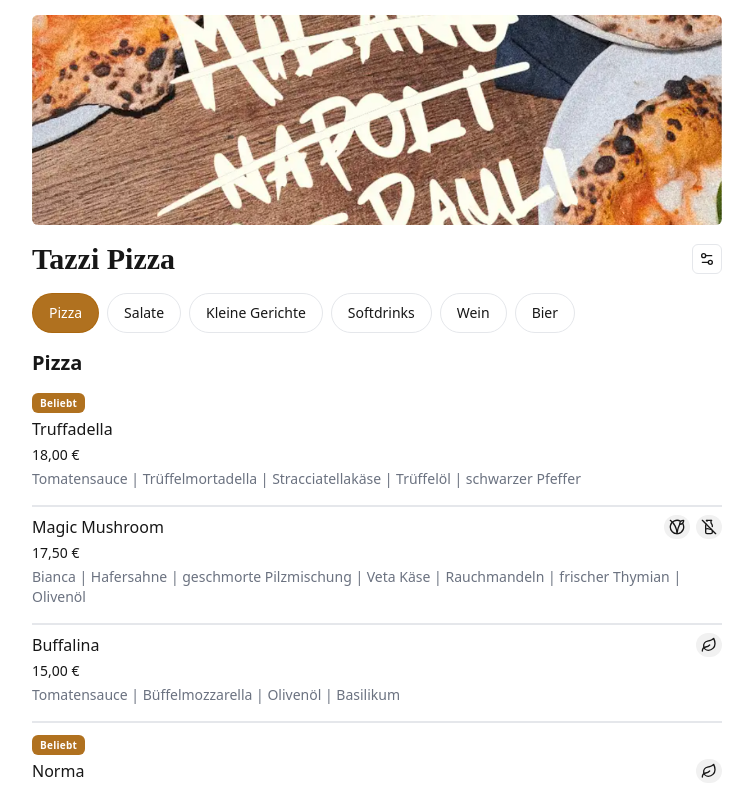
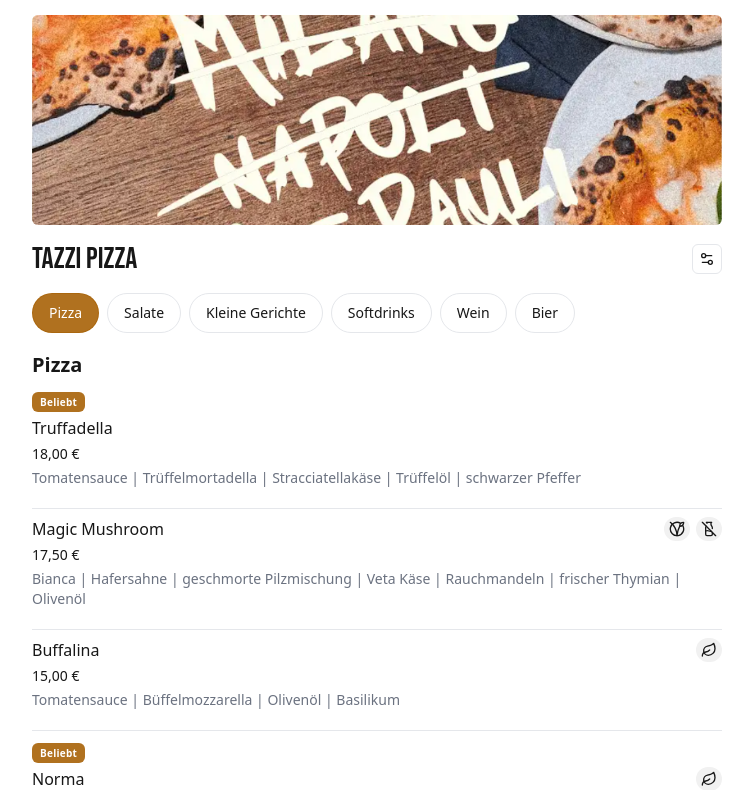
Before and after one commit to manuelbacka-byte/gastrobit-demo, a Next.js app: page / in a window 1280 px wide. Shown: the top 790 px of the page, without its empty margins (263-1016 px from the left). Built offline with nearby package versions, Linux system fonts and the light colour scheme.

Commit message:
typography: Bebas nur H1, Kategorien Sans + spacing & tabular prices

```diff
--- a/componente/MenuView.tsx
+++ b/componente/MenuView.tsx
@@ -8,8 +8,7 @@
 import SettingsMenu from "./SettingsMenu";
 import { useI18n } from "./i18n/I18nProvider";
 import BackToTopButton from "./BackToTopButton";
-
-
+import { bebas } from "@/app/fonts";
 
 type Localized = string | { de: string; en: string };
 
@@ -266,10 +265,10 @@
 
   return (
     <div className="bg-[var(--background)]">
-      <main className="max-w-screen-md mx-auto font-sans antialiased tracking-normal">
+      <main className="max-w-screen-md mx-auto antialiased tracking-normal">
 
         {/* Hero */}
-            <div className="w-full overflow-hidden rounded-md bg-[var(--card-bg)]">
+            <div className="w-full overflow-hidden rounded-md bg-[var(--card-bg)] ">
               <div className="relative w-full h-[210px]">
                 <Image
                   src="/hero.png"
@@ -282,19 +281,20 @@
               </div>
             </div>
 
-
-          {/* Kopf: Name + Settings rechts */}
-          <div className="mt-4 mb-2 flex items-center justify-between">
-            <h1 className="text-3xl font-black font-[Bebas_neue]" style={{ color: "var(--text-primary)" }}>
-              {asText(menu.name)}
-            </h1>
-            <SettingsMenu iconSrc="/icons/settings.svg"/>
-          </div>
-
+              {/* Kopf: Name + Settings rechts */}
+              <div className="mb-4 mt-4 flex items-center justify-between">
+                <h1
+                  className={`${bebas.className} text-3xl font-normal`}
+                  style={{ color: "var(--text-primary)" }}
+                >
+                  {asText(menu.name)}
+                </h1>
+                <SettingsMenu iconSrc="/icons/settings.svg" />
+              </div>
 
         {/* Sticky Tabs */}
         <div className="sticky top-0 z-50 bg-[var(--card-bg)]">
-          <div className="flex items-center border-[var(--border)] py-2">
+          <div className="flex items-center border-[var(--border)]">
             <div
               ref={tabsContainerRef}
               className="flex gap-2 overflow-x-auto no-scrollbar w-full"
@@ -334,16 +334,16 @@
             ref={(el: HTMLElement | null) => {
               sectionRefs.current[cat.id] = el;
             }}
-            className="mb-12 scroll-mt-24"
+            className="mb-12 md:mb-14 scroll-mt-24"
           >
-              <h2 className="flex items-center gap-2 text-xl leading-7 font-bold text-[var(--text-primary)] mt-2 mb-3">
-                <span>{asText(cat.label)}</span>
+              <h2 className="flex items-center gap-2 text-xl  leading-[1.15] font-bold text-[var(--text-primary)] mt-4 md:mt-5 mb-2 md:mb-3">
+                <span> {asText(cat.label)}</span>
                 {(() => {
                   const meta = getCategoryIcon(cat.icon);
                   return meta ? (
                     <span
                       aria-hidden
-                      className="inline-block shrink-0 relative top-[-2px]"
+                      className="inline-block shrink-0 relative top-[1px]"
                       style={{
                         width: 18,
                         height: 18,
@@ -363,7 +363,7 @@
                 <li
                   key={item.code ?? `${asText(item.name)}-${item.price}`}
                   onClick={() => openDishSheet(item)}
-                  className={`pb-4 border-b-2 border-[var(--border)] ${item.code ? "mb-2" : "mb-2"} cursor-pointer active:opacity-70`}
+                  className={`pb-4 md:pb-5 border-b border-[var(--border)] ${item.code ? "mb1-1" : "mb-2"} cursor-pointer active:opacity-70`}
                 >
                   {(() => {
                     const hasBadges = Array.isArray(item.badges) && item.badges.length > 0;
@@ -420,7 +420,7 @@
     })()}
 
                   {/* Preis + Beschreibung */}
-                    <p className="mt-1 text-sm font-medium text-[var(--text-primary)]">
+                    <p className="mt-1 text-sm font-medium text-[var(--text-primary)] tabular-nums">
                       {formatPrice(item.price)}
                     </p>
                   {item.description && (
@@ -436,7 +436,6 @@
       </main>
 
       <DishSheet dish={selectedDish} open={isSheetOpen} onClose={closeDishSheet} />
-      <DishSheet dish={selectedDish} open={isSheetOpen} onClose={closeDishSheet} />
       <BackToTopButton />
     </div>
   );
--- /dev/null
+++ b/src/app/fonts.ts
@@ -0,0 +1,7 @@
+import { Bebas_Neue } from "next/font/google";
+
+export const bebas = Bebas_Neue({
+  weight: "400",
+  subsets: ["latin"],
+  display: "swap",
+});
```
